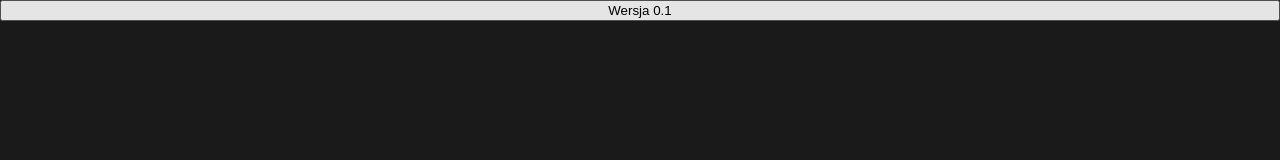
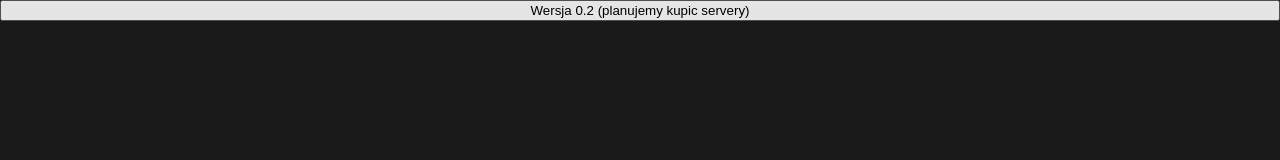
Before and after one commit to verukyy/new, a plain HTML site: page index.html in a window 1280 px wide. Shown: the top 160 px of the page. Drawn offline with Linux system fonts and the light colour scheme.

Commit message:
Update index.html

```diff
--- a/index.html
+++ b/index.html
@@ -110,7 +110,7 @@
     </style>
 </head>
 <body>
-    <button>Wersja 0.1</button>
+    <button>Wersja 0.2 (planujemy kupic servery)</button>
     <div id="chat-container"></div>
     <div id="input-container">
         <img src="user.png" alt="User Avatar" class="avatar user-avatar">
```
